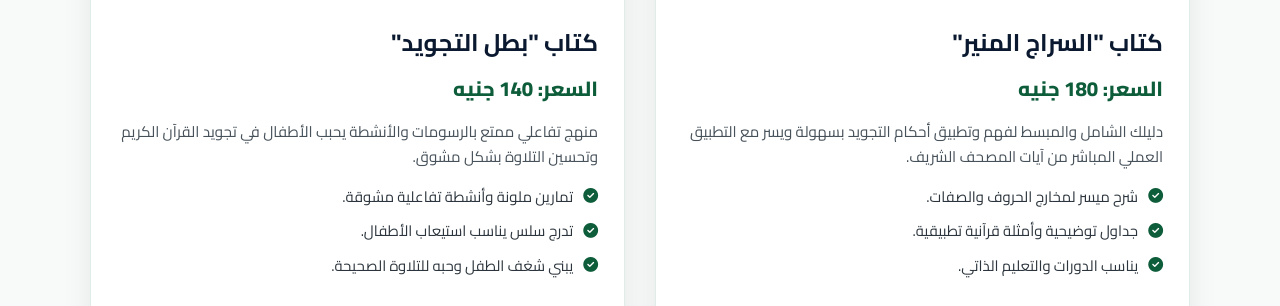
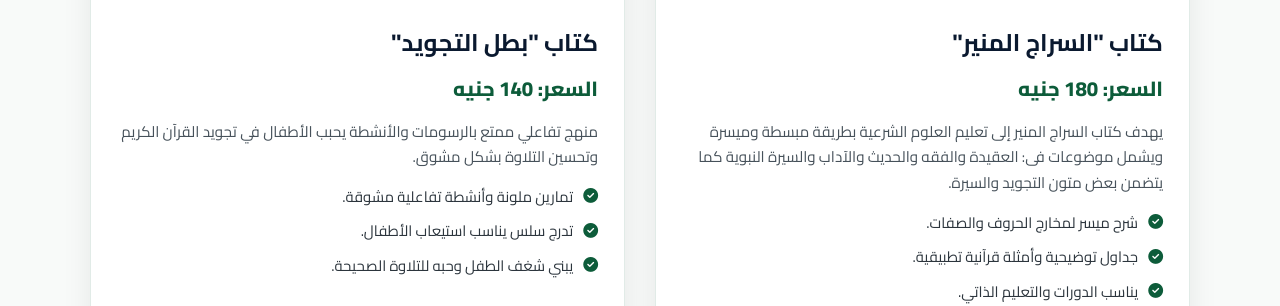
Before and after one commit to engismailsafety-cpu/shimaa-ali, a plain HTML site: page index.html in a window 1280 px wide. Shown: the part 846-1152 px from the top of the page. Drawn offline with Linux system fonts and the light colour scheme.

Commit message:
Revise book description for السراج المنير
Updated the description of the book 'السراج المنير' to provide more detailed information about its content and objectives.

```diff
--- a/index.html
+++ b/index.html
@@ -1012,7 +1012,7 @@
                     price: 180,
                     tag: 'الكبار والناشئة',
                     icon: 'fa-book-quran',
-                    description: 'دليلك الشامل والمبسط لفهم وتطبيق أحكام التجويد بسهولة ويسر مع التطبيق العملي المباشر من آيات المصحف الشريف.',
+                    description: 'يهدف كتاب السراج المنير إلى تعليم العلوم الشرعية بطريقة مبسطة وميسرة ويشمل موضوعات فى: العقيدة والفقه والحديث والآداب والسيرة النبوية كما يتضمن بعض متون التجويد والسيرة.',
                     features: [
                         'شرح ميسر لمخارج الحروف والصفات.',
                         'جداول توضيحية وأمثلة قرآنية تطبيقية.',
```
